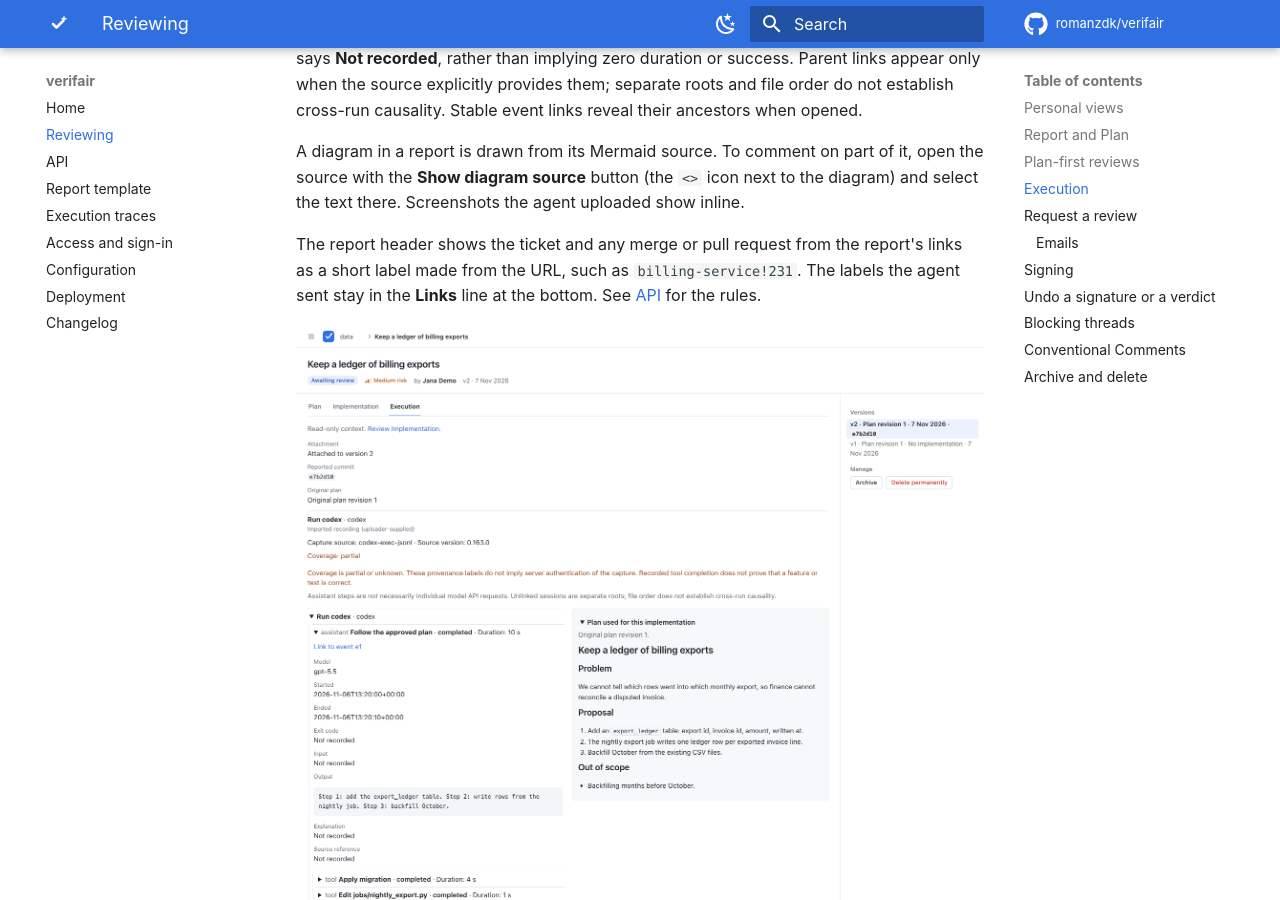
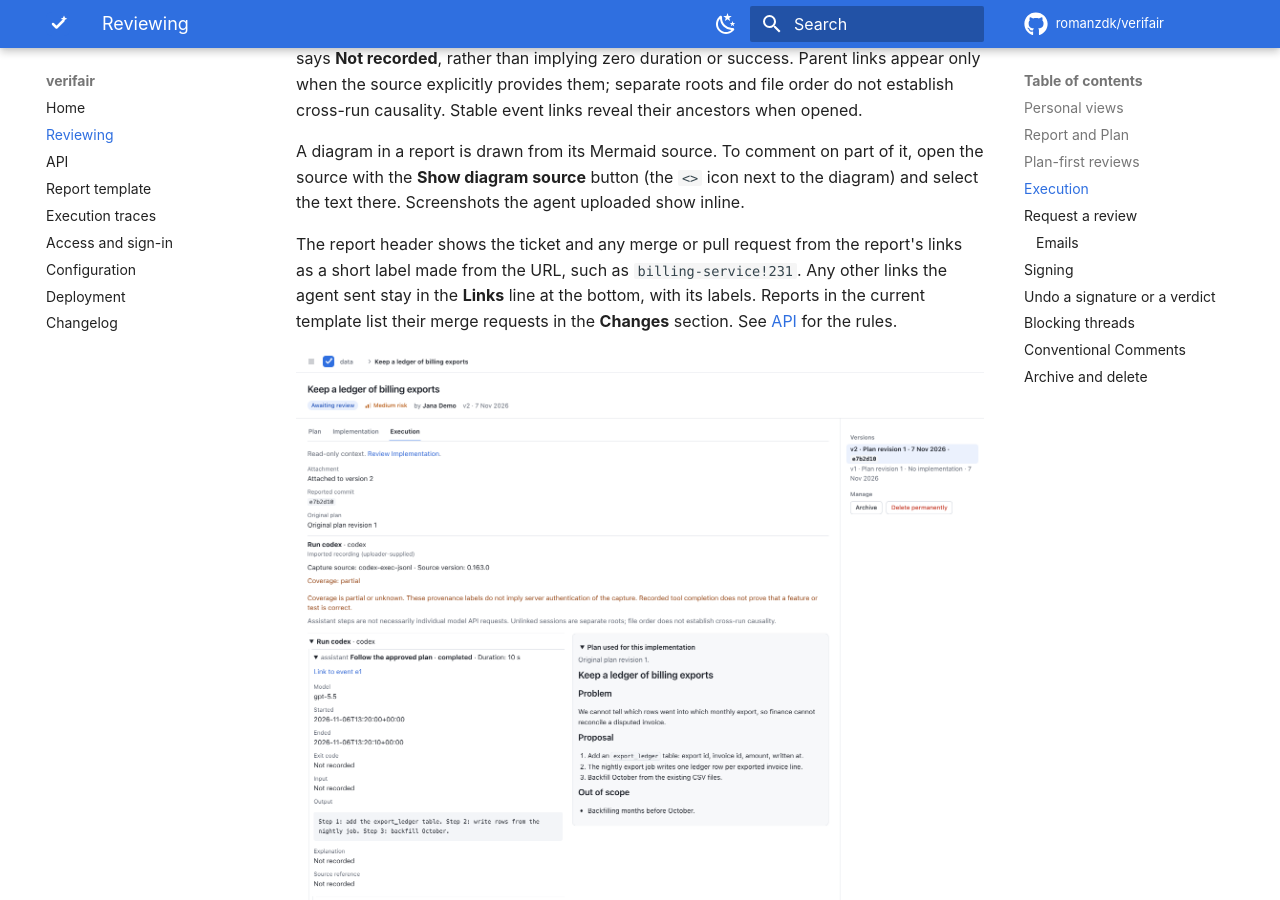
Before and after one commit to romanzdk/verifair, an MkDocs documentation site: the page built from docs/reviewing.md, in a window 1280 px wide and 900 px high, scrolled down 3914 px. Built offline with MkDocs 1.6.1 and Material for MkDocs 9.7.7, drawn with Linux system fonts in a browser that asks for light colours; comment, search, counter and statistics services are not loaded.

Commit message:
docs: sync docs with the new report layout

```diff
--- a/docs/reviewing.md
+++ b/docs/reviewing.md
@@ -63,7 +63,7 @@ Expand the indented call tree to read kind, title, status and known timing. Deta
 
 A diagram in a report is drawn from its Mermaid source. To comment on part of it, open the source with the **Show diagram source** button (the `<>` icon next to the diagram) and select the text there. Screenshots the agent uploaded show inline.
 
-The report header shows the ticket and any merge or pull request from the report's links as a short label made from the URL, such as `billing-service!231`. The labels the agent sent stay in the **Links** line at the bottom. See [API](api.md) for the rules.
+The report header shows the ticket and any merge or pull request from the report's links as a short label made from the URL, such as `billing-service!231`. Any other links the agent sent stay in the **Links** line at the bottom, with its labels. Reports in the current template list their merge requests in the **Changes** section. See [API](api.md) for the rules.
 
 ![Execution tab: the ticket and merge request links in the header, then the attachment version, reported commit and plan revision, two imported Claude Code runs with partial coverage warnings, and the call tree with a failed pytest run opened next to the plan used for this implementation](images/execution.png)
 
```
Also changed, not shown: README.md (+1 -1 lines).
